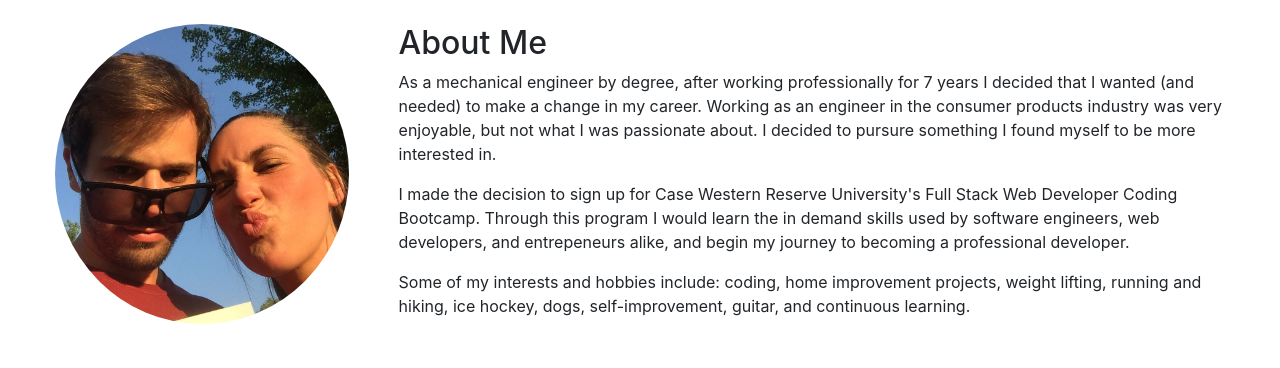
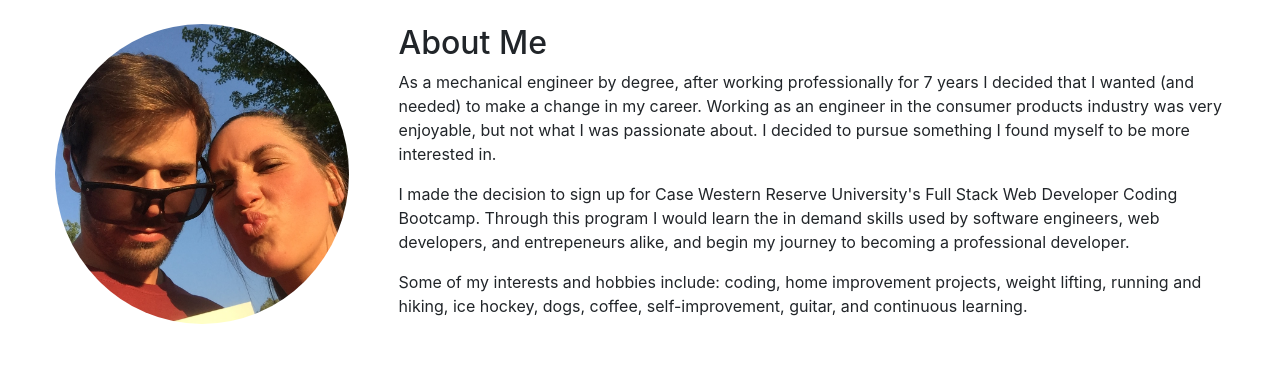
Before and after one commit to Benrowen5/react-portfolio, a React (Create React App) app: page / in a window 1280 px wide. Shown: the part 226-594 px from the top of the page. Built offline with nearby package versions, Linux system fonts and the light colour scheme.

Commit message:
update typos on about page

```diff
--- a/src/components/pages/About.js
+++ b/src/components/pages/About.js
@@ -10,9 +10,9 @@ function About () {
             </div>
             <div>
                 <h2>About Me</h2>
-                <p>As a mechanical engineer by degree, after working professionally for 7 years I decided that I wanted (and needed) to make a change in my career. Working as an engineer in the consumer products industry was very enjoyable, but not what I was passionate about. I decided to pursure something I found myself to be more interested in.</p>
+                <p>As a mechanical engineer by degree, after working professionally for 7 years I decided that I wanted (and needed) to make a change in my career. Working as an engineer in the consumer products industry was very enjoyable, but not what I was passionate about. I decided to pursue something I found myself to be more interested in.</p>
                 <p>I made the decision to sign up for Case Western Reserve University's Full Stack Web Developer Coding Bootcamp. Through this program I would learn the in demand skills used by software engineers, web developers, and entrepeneurs alike, and begin my journey to becoming a professional developer.</p>
-                <p>Some of my interests and hobbies include: coding, home improvement projects, weight lifting, running and hiking, ice hockey, dogs, self-improvement, guitar, and continuous learning.</p>
+                <p>Some of my interests and hobbies include: coding, home improvement projects, weight lifting, running and hiking, ice hockey, dogs, coffee, self-improvement, guitar, and continuous learning.</p>
             </div>
         </section>
     );
```
